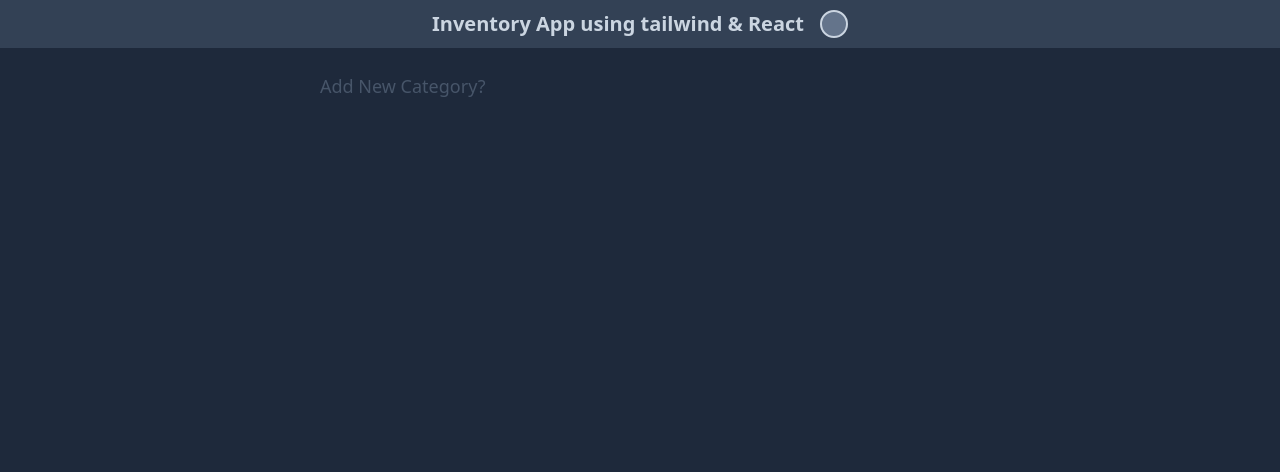
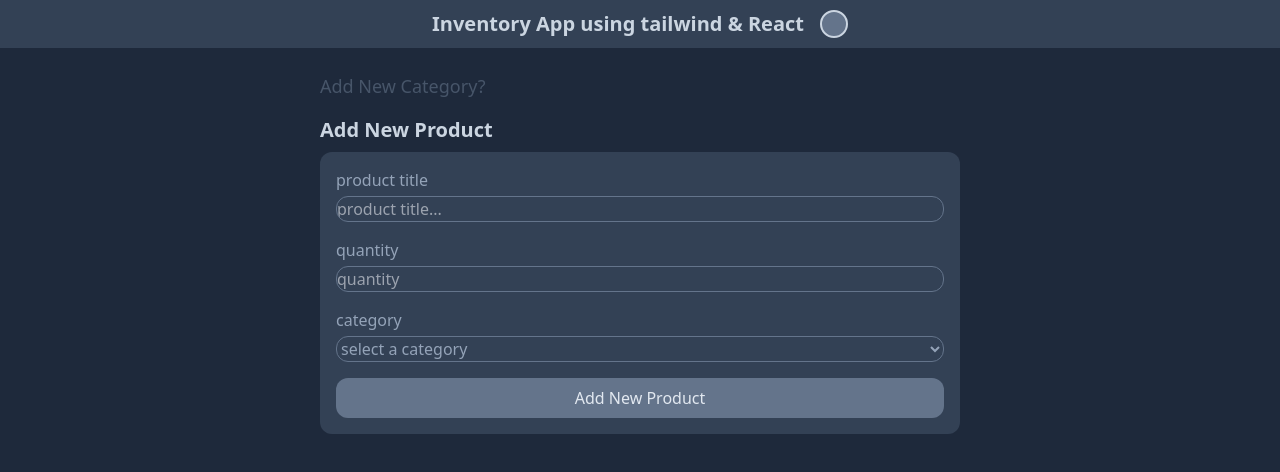
Before and after one commit to VahidTahmasebi/inventory-react, a React app: page / in a window 1280 px wide. Shown: the top 472 px of the page. Built offline with nearby package versions, Linux system fonts and the light colour scheme.

Commit message:
Add product form component

```diff
--- a/src/components/App.jsx
+++ b/src/components/App.jsx
@@ -1,14 +1,19 @@
-import React from 'react';
+import React, { useState } from 'react';
 import CategoryForm from './CategoryForm';
 import Navbar from './Navbar';
+import ProductsForms from './ProductsForms';
 
 const App = () => {
+  const [categories, setCategories] = useState([]);
+  const [products, setProducts] = useState([]);
+
   return (
     <div>
       <div className='bg-slate-800 min-h-screen overflow-auto h-screen'>
         <Navbar />
         <div className='container max-w-screen-sm mx-auto'>
-          <CategoryForm />
+          <CategoryForm setCategories={setCategories} />
+          <ProductsForms categories={categories} setProducts={setProducts} />
         </div>
       </div>
     </div>
--- a/src/components/CategoryForm.jsx
+++ b/src/components/CategoryForm.jsx
@@ -1,6 +1,6 @@
 import React, { useState } from 'react';
 
-const CategoryForm = () => {
+const CategoryForm = ({ setCategories }) => {
   const [isShow, setIsShow] = useState(false);
 
   const [categoryFormData, setCategoryFormData] = useState({
--- /dev/null
+++ b/src/components/ProductsForms.jsx
@@ -0,0 +1,112 @@
+import React, { useState } from 'react';
+
+const ProductsForms = ({ categories, setProducts }) => {
+  const [productsFormData, setProductsFormData] = useState({
+    title: '',
+    quantity: false,
+    categoryId: '',
+  });
+
+  //   Receive comparisons
+  const changeHandler = ({ target }) => {
+    setProductsFormData({ ...productsFormData, [target.name]: target.value });
+  };
+
+  const addProductForm = (e) => {
+    e.preventDefault();
+    // Send values in state
+    setProducts((prevState) => [
+      ...prevState,
+      {
+        ...productsFormData,
+        createAt: new Date().toISOString(),
+        id: new Date().getTime(),
+      },
+    ]);
+    // emptying the state
+    setProductsFormData({ title: '', quantity: false, categoryId: '' });
+  };
+
+  return (
+    <div className='mb-6'>
+      <h2 className='text-xl text-slate-300 font-bold mb-2'>Add New Product</h2>
+      <form
+        onSubmit={addProductForm}
+        className='bg-slate-700 p-4 rounded-xl flex flex-col gap-y-4 mb-4'
+      >
+        <div>
+          <label htmlFor='product-title' className='block mb-1 text-slate-400'>
+            product title
+          </label>
+          <input
+            type='text'
+            name='title'
+            id='product-title'
+            placeholder='product title...'
+            className='bg-transparent rounded-xl border border-slate-500 text-slate-400 w-full'
+            onChange={changeHandler}
+            value={productsFormData.title}
+          />
+        </div>
+        <div>
+          <label htmlFor='quantity' className='block mb-1 text-slate-400'>
+            quantity
+          </label>
+          <input
+            type='number'
+            name='quantity'
+            id='quantity'
+            placeholder='quantity'
+            className='bg-transparent rounded-xl border border-slate-500 text-slate-400 w-full'
+            onChange={changeHandler}
+            value={productsFormData.quantity}
+          />
+        </div>
+        <div>
+          <label
+            htmlFor='product-category'
+            className='block mb-1 text-slate-400'
+          >
+            category
+          </label>
+          <select
+            value={productsFormData.categoryId}
+            onChange={changeHandler}
+            name='categoryId'
+            id='product-category'
+            className='w-full bg-transparent rounded-xl border border-slate-500 text-slate-400 '
+          >
+            <option
+              value=''
+              //  className='bg-slate-500 text-slate-300 w-32 '
+            >
+              select a category
+            </option>
+            {categories.map((category) => {
+              return (
+                <option
+                  key={category.id}
+                  //   className='bg-slate-500 text-slate-300'
+                  value={category.id}
+                >
+                  {category.title}
+                </option>
+              );
+            })}
+          </select>
+        </div>
+        <div className='flex items-center justify-between gap-x-4'>
+          <button
+            id='add-new-product'
+            className='flex-1 bg-slate-500 text-slate-200 rounded-xl py-2'
+            type='submit'
+          >
+            Add New Product
+          </button>
+        </div>
+      </form>
+    </div>
+  );
+};
+
+export default ProductsForms;
```
